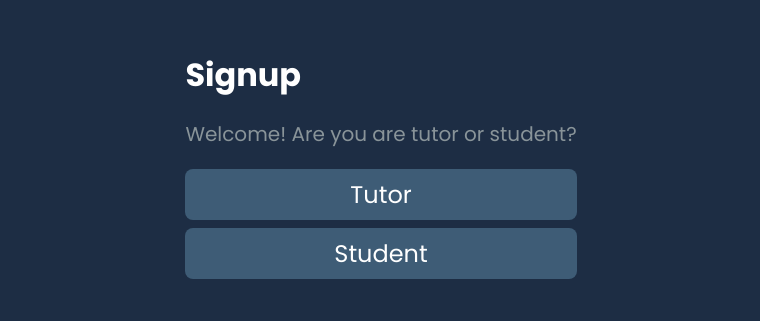
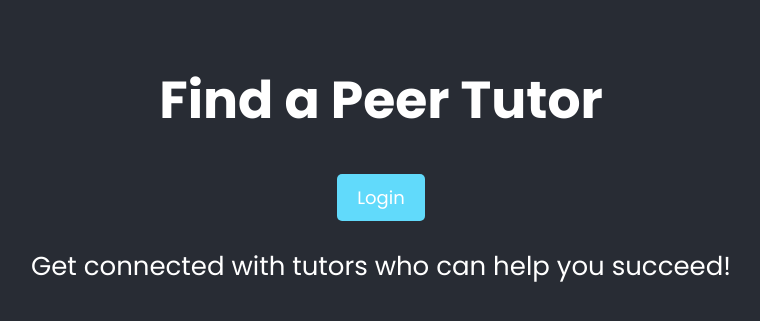
Before and after one commit to Carter-Thomas/HSHacks-Project, a React (Create React App) app: page / in a window 1280 px wide. Shown: the part 231-552 px from the top of the page, without its empty margins (259-1019 px from the left). Built offline with nearby package versions, Linux system fonts and the light colour scheme; no server answers; the database is empty.

Commit message:
fix routing issues

```diff
--- a/package.json
+++ b/package.json
@@ -9,7 +9,9 @@
     "bootstrap-icons": "^1.11.3",
     "firebase": "^10.11.0",
     "react": "^18.2.0",
+    "react-bootstrap": "^2.10.2",
     "react-dom": "^18.2.0",
+    "react-router-dom": "^6.22.3",
     "react-scripts": "5.0.1",
     "web-vitals": "^2.1.4"
   },
--- a/src/App.js
+++ b/src/App.js
@@ -1,7 +1,7 @@
 import React from 'react';
 import { BrowserRouter, Routes, Route, useNavigate, } from 'react-router-dom';
-import './App.css';
-import Login from '../hshacks-app-frontend/src/Login';
+import './App.scss';
+import Login from './Login.js';
 import Button from 'react-bootstrap/Button';
 
 function LandingPage() {
--- a/src/Login.js
+++ b/src/Login.js
@@ -1,5 +1,5 @@
 import React from 'react';
-import './App.css';
+import './App.scss';
 
 function LoginPage() {
   return (
--- a/src/index.js
+++ b/src/index.js
@@ -2,14 +2,17 @@ import React from "react";
 import ReactDOM from "react-dom/client";
 import "./index.css";
 import Signup from "./Signup";
+import LandingPage from "./App";
 import "bootstrap-icons/font/bootstrap-icons.css";
 import { getTutors } from "./Database";
+import { BrowserRouter } from 'react-router-dom';
+
 getTutors();
 
 const root = ReactDOM.createRoot(document.getElementById("root"));
 root.render(
-  <React.StrictMode>
-    {/* <App /> */}
-    <Signup />
-  </React.StrictMode>
+  <BrowserRouter>
+    <LandingPage />
+    {/* <Signup /> */}
+  </BrowserRouter>
 );
```
Also changed, not shown: 1 other file (tests, documents, lock files or other folders).
